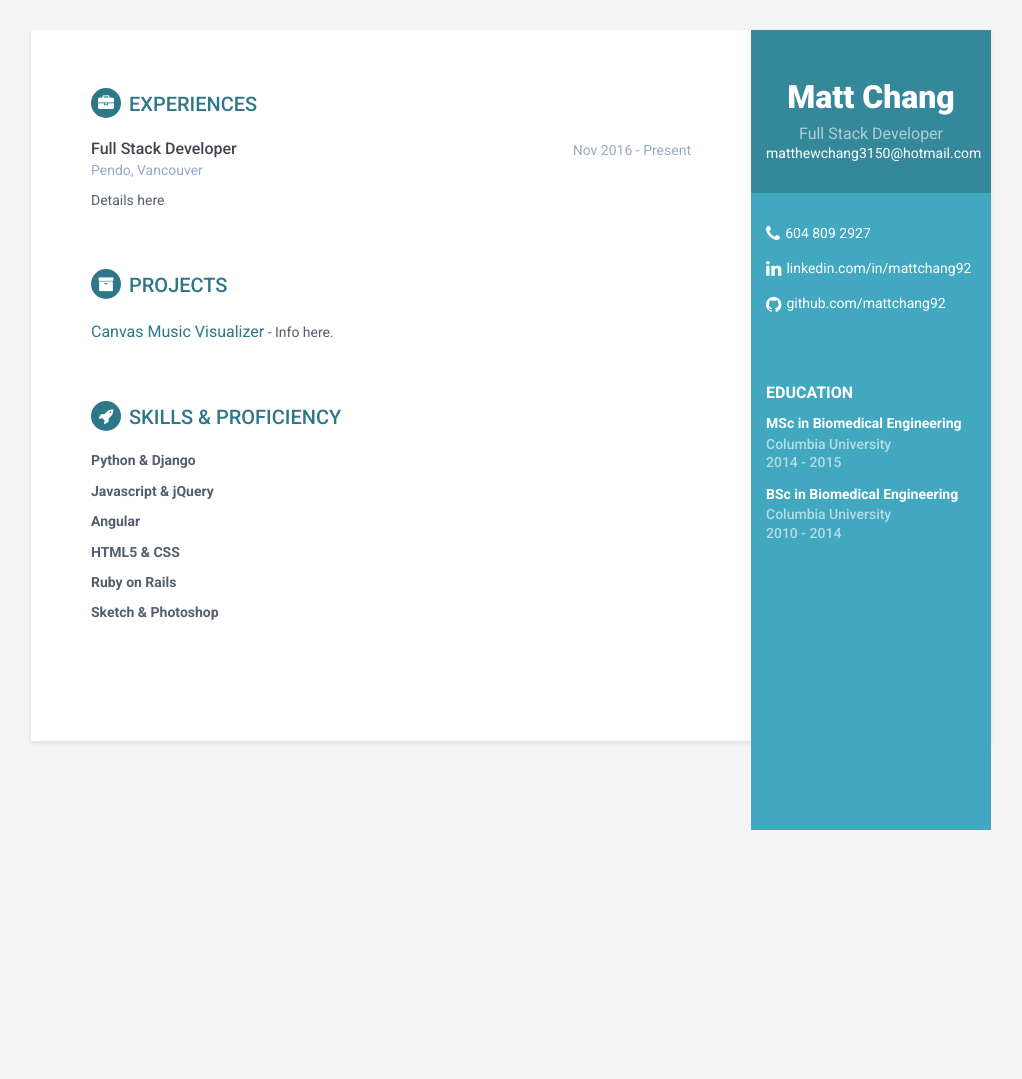
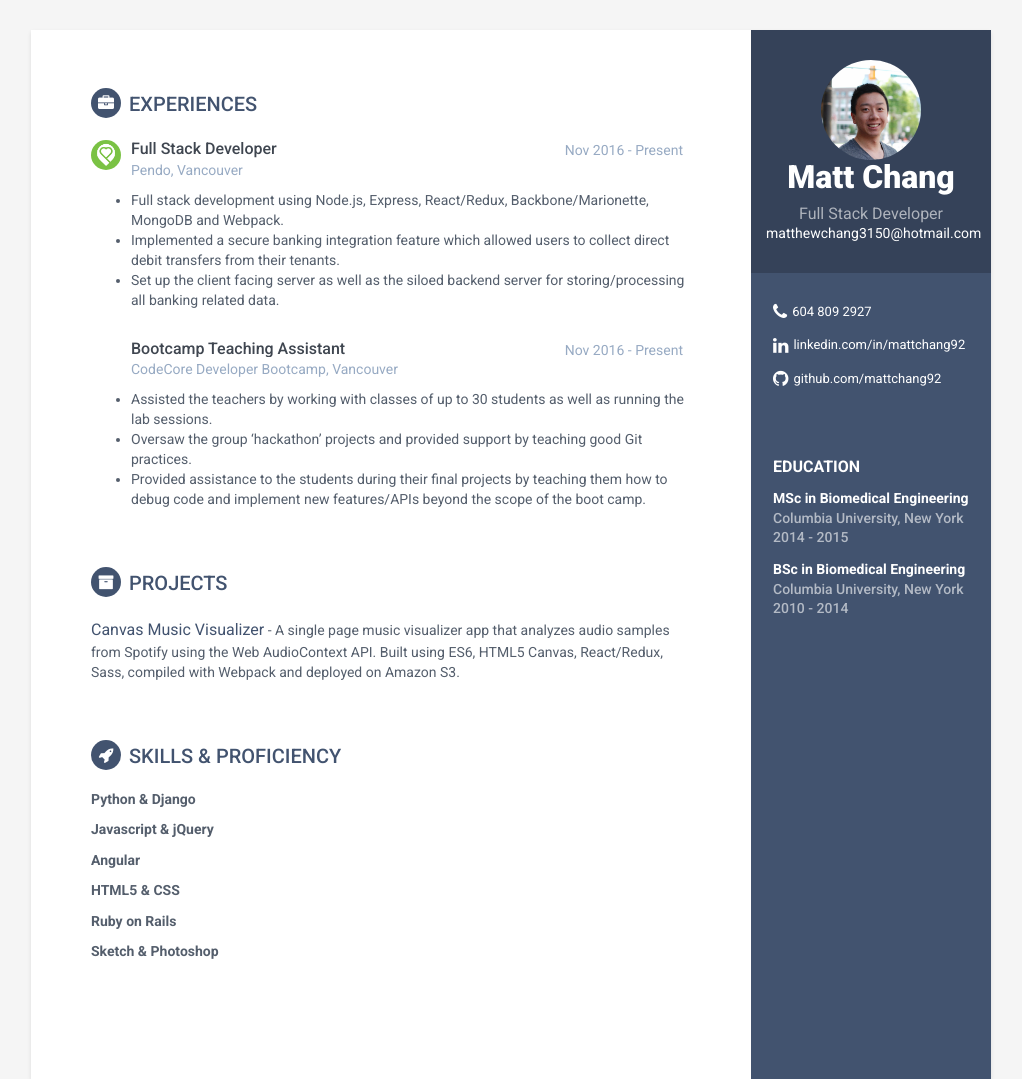
Before and after one commit to mattchang92/html-resume, a plain HTML site: page index.html in a window 1280 px wide. Shown: the top 1079 px of the page, without its empty margins (129-1151 px from the left). Before the commit the page ends 830 px from the top, so only its background shows below. Drawn offline with Linux system fonts and the light colour scheme.

Commit message:
Added extra details and pendo logo

```diff
--- a/assets/css/styles.css
+++ b/assets/css/styles.css
@@ -26,7 +26,7 @@ h6 {
 	font-weight: 700;
 }
 a {
-	color: #2d7788;
+	color: #42536F;
 	-webkit-transition: all 0.4s ease-in-out;
 	-moz-transition: all 0.4s ease-in-out;
 	-ms-transition: all 0.4s ease-in-out;
@@ -43,7 +43,7 @@ p {
 	line-height: 1.5;
 }
 .wrapper {
-	background: #42A8C0;
+	background: #42536F;
 	max-width: 960px;
 	margin: 0 auto;
 	position: relative;
@@ -52,7 +52,7 @@ p {
 	box-shadow: 0px 2px 4px rgba(0, 0, 0, 0.1);
 }
 .sidebar-wrapper {
-	background: #42A8C0;
+	background: #42536F;
 	position: absolute;
 	right: 0;
 	width: 240px;
@@ -68,6 +68,14 @@ p {
 	background: rgba(0, 0, 0, 0.2);
 	text-align: center;
 	color: #fff;
+}
+.sidebar-wrapper .profile-picture {
+	background-image: url('../images/profile.jpg');
+	width: 100px;
+	height: 100px;
+	border-radius: 50px;
+	background-size: cover;
+	margin: auto;
 }
 .sidebar-wrapper .name {
 	font-size: 32px;
@@ -92,6 +100,7 @@ p {
 }
 .sidebar-wrapper .contact-list li {
 	margin-bottom: 15px;
+	font-size: 13px;
 }
 .sidebar-wrapper .contact-list li:last-child {
 	margin-bottom: 0;
@@ -100,7 +109,7 @@ p {
 	font-size: 14px;
 }
 .sidebar-wrapper .container-block {
-	padding: 30px 15px;
+	padding: 30px 22px;
 }
 .sidebar-wrapper .container-block-title {
 	text-transform: uppercase;
@@ -161,7 +170,7 @@ p {
 	text-transform: uppercase;
 	font-size: 20px;
 	font-weight: 500;
-	color: #2d7788;
+	color: #42536F;
 	position: relative;
 	margin-top: 0;
 	margin-bottom: 20px;
@@ -180,7 +189,7 @@ p {
 	-moz-background-clip: padding;
 	-webkit-background-clip: padding-box;
 	background-clip: padding-box;
-	background: #2d7788;
+	background: #42536F;
 	text-align: center;
 	padding-top: 8px;
 	font-size: 16px;
@@ -191,12 +200,23 @@ p {
 	margin-bottom: 60px;
 }
 .main-wrapper .experiences-section .item {
+	position: relative;
 	margin-bottom: 30px;
+}
+.main-wrapper .experiences-section .pendo-logo {
+	position: absolute;
+	border-radius: 15px;
+	width: 30px;
+	height: 30px;
+	background-image: url('../images/pendo.png');
+	background-size: cover;
 }
 .main-wrapper .upper-row {
 	position: relative;
 	overflow: hidden;
 	margin-bottom: 2px;
+	width: 92%;
+	margin-left: 40px;
 }
 .main-wrapper .job-title {
 	color: #3F4650;
@@ -212,7 +232,9 @@ p {
 	color: #97AAC3;
 }
 .main-wrapper .company {
+	width: 92%;
 	margin-bottom: 10px;
+	margin-left: 40px;
 	color: #97AAC3;
 }
 .main-wrapper .project-title {
--- a/index.html
+++ b/index.html
@@ -14,7 +14,7 @@
 		<div class="wrapper">
 				<div class="sidebar-wrapper">
 						<div class="profile-container">
-								<img class="profile" src="assets/images/profile.png" alt="" />
+								<div class="profile-picture"></div>
 								<h1 class="name">Matt Chang</h1>
 								<h3 class="tagline">Full Stack Developer</h3>
 								<a href="mailto: yourname@email.com">matthewchang3150@hotmail.com</a>
@@ -31,12 +31,12 @@
 								<h2 class="container-block-title">Education</h2>
 								<div class="item">
 										<h4 class="degree">MSc in Biomedical Engineering</h4>
-										<h5 class="meta">Columbia University</h5>
+										<h5 class="meta">Columbia University, New York</h5>
 										<div class="time">2014 - 2015</div>
 								</div><!--//item-->
 								<div class="item">
 										<h4 class="degree">BSc in Biomedical Engineering</h4>
-										<h5 class="meta">Columbia University</h5>
+										<h5 class="meta">Columbia University, New York</h5>
 										<div class="time">2010 - 2014</div>
 								</div><!--//item-->
 						</div><!--//education-container-->
@@ -50,6 +50,7 @@
 								<h2 class="section-title"><i class="fa fa-briefcase"></i>Experiences</h2>
 
 								<div class="item">
+										<div class="pendo-logo"></div>
 										<div class="meta">
 												<div class="upper-row">
 														<h3 class="job-title">Full Stack Developer</h3>
@@ -58,7 +59,28 @@
 												<div class="company">Pendo, Vancouver</div>
 										</div><!--//meta-->
 										<div class="details">
-											<p>Details here</p>
+											<ul>
+												<li>Full stack development using Node.js, Express, React/Redux, Backbone/Marionette, MongoDB and Webpack.</li>
+												<li>Implemented a secure banking integration feature which allowed users to collect direct debit transfers from their tenants.</li>
+												<li>Set up the client facing server as well as the siloed backend server for storing/processing all banking related data.</li>
+											</ul>
+										</div><!--//details-->
+								</div><!--//item-->
+
+								<div class="item">
+										<div class="meta">
+												<div class="upper-row">
+														<h3 class="job-title">Bootcamp Teaching Assistant</h3>
+														<div class="time">Nov 2016 - Present</div>
+												</div><!--//upper-row-->
+												<div class="company">CodeCore Developer Bootcamp, Vancouver</div>
+										</div><!--//meta-->
+										<div class="details">
+											<ul>
+												<li>Assisted the teachers by working with classes of up to 30 students as well as running the lab sessions.</li>
+												<li>Oversaw the group ‘hackathon’ projects and provided support by teaching good Git practices.</li>
+												<li>Provided assistance to the students during their final projects by teaching them how to debug code and implement new features/APIs beyond the scope of the boot camp.</li>
+											</ul>
 										</div><!--//details-->
 								</div><!--//item-->
 
@@ -67,8 +89,11 @@
 						<section class="section projects-section">
 								<h2 class="section-title"><i class="fa fa-archive"></i>Projects</h2>
 								<div class="item">
-										<span class="project-title"><a href="#hook">Canvas Music Visualizer</a></span> - <span class="project-tagline">Info here.</span>
-
+										<span class="project-title"><a target="_blank" href="http://canvas-playground.s3-website.ca-central-1.amazonaws.com/">Canvas Music Visualizer</a></span> -
+										<span class="project-tagline">
+											A single page music visualizer app that analyzes audio samples from Spotify using the Web AudioContext API.
+											Built using ES6, HTML5 Canvas, React/Redux, Sass, compiled with Webpack and deployed on Amazon S3.
+										</span>
 								</div><!--//item-->
 						</section><!--//section-->
 
```
Also changed, not shown: assets/images/pendo.png (added), assets/images/profile.jpg (added).
